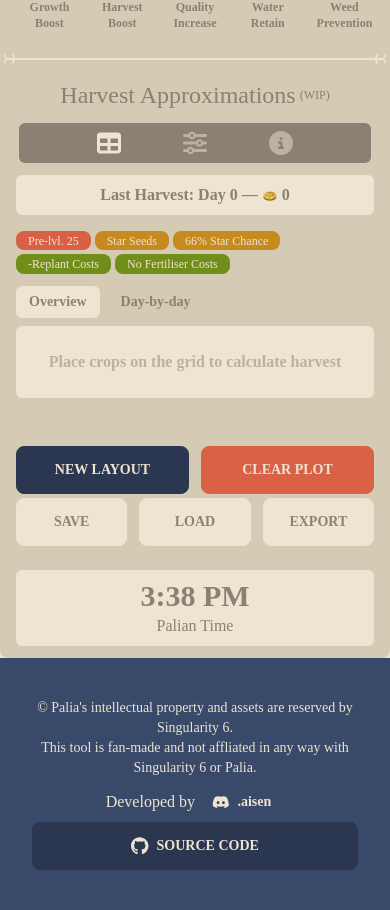
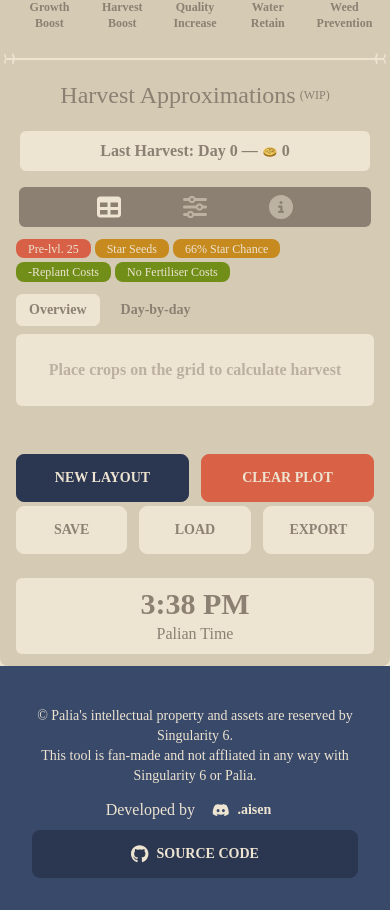
Before and after one commit to VincentAmante/palia-tools, a Nuxt app: page / in a window 390 px wide. Shown: the part 1119-2029 px from the top of the page. Built offline with nearby package versions, Linux system fonts and the light colour scheme; a web font is replaced by a local one.

Commit message:
Update HarvestCalculator.vue

```diff
--- a/components/HarvestCalculator.vue
+++ b/components/HarvestCalculator.vue
@@ -120,6 +120,56 @@
             >(WIP)</span>
           </h2>
           <div
+            v-show="(activeTab !== 'info' && !isTakingScreenshot.get)"
+            class="px-4 py-2 w-full lg:hidden"
+          >
+            <div class="bg-accent text-misc rounded-md font-semibold flex flex-col xl:flex-row items-center justify-center md:gap-1 py-2">
+              <div
+                class="tooltip tooltip-top"
+                data-tip="The last harvest before approximations are made"
+              >
+                <div class="flex gap-1 items-center ">
+                  Last Harvest: Day {{ Math.max(processedYields?.totalResult.day || 0, options.days) }} —
+                  <div class="flex gap-1 items-center">
+                    <nuxt-img
+                      width="16"
+                      height="16"
+                      src="/gold.webp" class="max-h-[1rem]"
+                      :srcset="undefined"
+                      placeholder
+                      alt="Gold" format="webp"
+                    />{{
+                      processedYields?.totalResult.totalGold.toLocaleString() }}
+                  </div>
+                </div>
+              </div>
+              <div
+                v-show="processedYields?.totalResult.totalGold !== 0"
+                class="divider divider-horizontal after:bg-misc before:bg-misc"
+              />
+              <div
+                v-show="processedYields?.totalResult.totalGold !== 0"
+                class="tooltip tooltip-top"
+                data-tip="Raw average is without processing time"
+              >
+                <p class="flex gap-1 items-center">
+                  Raw Average:
+                  <span class="flex gap-1 items-center"><nuxt-img
+                    src="/gold.webp"
+                    class="max-h-[1rem]"
+                    format="webp"
+                    alt="Gold"
+                    width="16"
+                    height="16"
+                    :srcset="undefined"
+                  />{{
+                    (Math.round(processedYields.totalResult.totalGold
+                      / processedYields.totalResult.day)).toLocaleString() }}</span>/ day
+                </p>
+              </div>
+            </div>
+          </div>
+          <div
             v-if="!isTakingScreenshot.get"
             class="tabs w-full justify-evenly lg:w-fit flex flex-nowrap bg-misc rounded-md px-4 md:px-0 py-1 md:gap-2 max-w-[22rem]"
           >
@@ -153,6 +203,7 @@
       <div
         v-show="(activeTab !== 'info' || isTakingScreenshot.get)"
         class="px-4 py-2"
+        :class="isTakingScreenshot.get ? '' : 'hidden lg:block'"
       >
         <div class="bg-accent text-misc rounded-md font-semibold flex flex-col xl:flex-row items-center justify-center md:gap-1 py-2">
           <div
```
